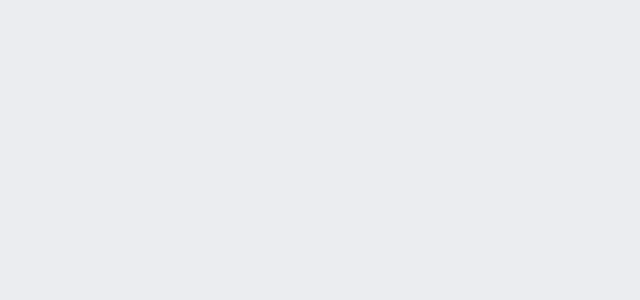
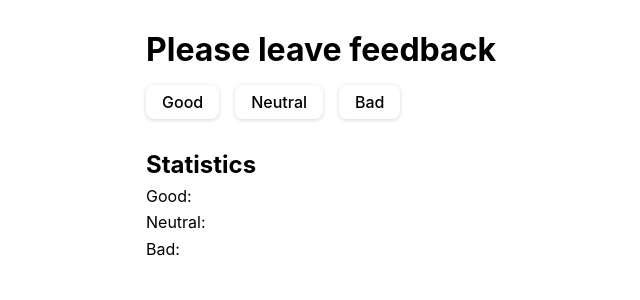
Before and after one commit to M-Tyshchenko/goit-react-hw-02-feedback, a React (Create React App) app: page / in a window 1280 px wide. Shown: the top 300 px of the page, without its empty margins (314-954 px from the left). Built offline with nearby package versions, Linux system fonts and the light colour scheme.

Commit message:
Add components and styles

```diff
--- a/src/components/App.js
+++ b/src/components/App.js
@@ -1,8 +1,12 @@
+import { Feedback } from './Feedback/Feedback';
 import { GlobalStyles } from './GlobalStyle';
+import { Statistics } from './Statistics/Statistics';
 
 export const App = () => {
   return (
     <div>
+      <Feedback />
+      <Statistics />
       <GlobalStyles />
     </div>
   );
--- /dev/null
+++ b/src/components/Feedback/Feedback.js
@@ -0,0 +1,11 @@
+import { Container, Title } from 'components/Feedback/Feedback.styled';
+import { FeedbackBtns } from 'components/FeedbackBtns/FeedbackBtns';
+
+export const Feedback = () => {
+  return (
+    <Container>
+      <Title>Please leave feedback</Title>
+      <FeedbackBtns />
+    </Container>
+  );
+};
--- /dev/null
+++ b/src/components/Feedback/Feedback.styled.js
@@ -0,0 +1,14 @@
+import styled from 'styled-components';
+
+export const Container = styled.div`
+  margin: 0 auto;
+  padding: 32px 20px 16px;
+  width: 400px;
+  display: flex;
+  flex-direction: column;
+`;
+
+export const Title = styled.h1`
+  margin-bottom: 16px;
+  font-weight: 700;
+`;
--- /dev/null
+++ b/src/components/FeedbackBtns/FeedbackBtns.js
@@ -0,0 +1,11 @@
+import { BtnContainer, BtnItem } from './FeedbackBtns.styled';
+
+export const FeedbackBtns = () => {
+  return (
+    <BtnContainer>
+      <BtnItem>Good</BtnItem>
+      <BtnItem>Neutral</BtnItem>
+      <BtnItem>Bad</BtnItem>
+    </BtnContainer>
+  );
+};
--- /dev/null
+++ b/src/components/FeedbackBtns/FeedbackBtns.styled.js
@@ -0,0 +1,22 @@
+import styled from 'styled-components';
+
+export const BtnContainer = styled.div`
+  display: flex;
+  flex-direction: row;
+  gap: 16px;
+`;
+
+export const BtnItem = styled.div`
+  padding: 8px 16px;
+  box-shadow: rgba(0, 0, 0, 0.16) 0px 1px 4px;
+  border-radius: 8px;
+  cursor: pointer;
+  font-weight: 500;
+  font-size: 16px;
+
+  &:hover,
+  &:focus {
+    transform: scale(1.1);
+    box-shadow: rgba(3, 102, 214, 0.3) 0px 0px 0px 3px;
+  }
+`;
--- a/src/components/GlobalStyle.js
+++ b/src/components/GlobalStyle.js
@@ -10,7 +10,7 @@ body {
   -webkit-font-smoothing: antialiased;
   -moz-osx-font-smoothing: grayscale;
 
-  background-color: #ebedf0;
+
 
 }
 
--- /dev/null
+++ b/src/components/Statistics/Statistics.js
@@ -0,0 +1,12 @@
+import { Container, Title, Text } from './Statistics.styled';
+
+export const Statistics = () => {
+  return (
+    <Container>
+      <Title>Statistics</Title>
+      <Text>Good:</Text>
+      <Text>Neutral:</Text>
+      <Text>Bad:</Text>
+    </Container>
+  );
+};
--- /dev/null
+++ b/src/components/Statistics/Statistics.styled.js
@@ -0,0 +1,18 @@
+import styled from 'styled-components';
+
+export const Container = styled.div`
+  margin: 0 auto;
+  padding: 16px 20px;
+  width: 400px;
+  display: flex;
+  gap: 8px;
+  flex-direction: column;
+`;
+
+export const Title = styled.h2`
+  font-weight: 700;
+`;
+
+export const Text = styled.p`
+  font-weight: 400;
+`;
```
